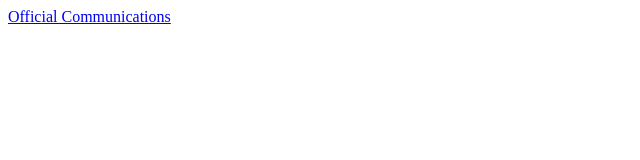
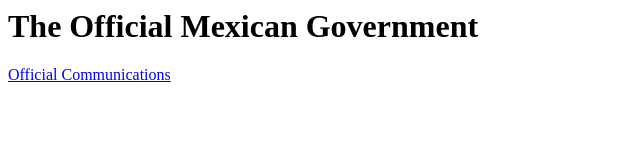
Before and after one commit to localhelp/gob.mx, a plain HTML site: page index.html in a window 1280 px wide. Shown: the whole page, without its empty margins (0-640 px from the left). Drawn offline with Linux system fonts and the light colour scheme.

Commit message:
Update index.html

```diff
--- a/index.html
+++ b/index.html
@@ -3,6 +3,6 @@
 <title>Government of Mexico - дmbercдz</title>
 </head>
 <body>
-<header> <a href="https://discord.gg/nZtZzvtxxw"> Official Communications </a> </header>
+<header> <h1>The Official Mexican Government</h1> <a href="https://discord.gg/nZtZzvtxxw"> Official Communications </a> </header>
 </body>
 </html>
```
